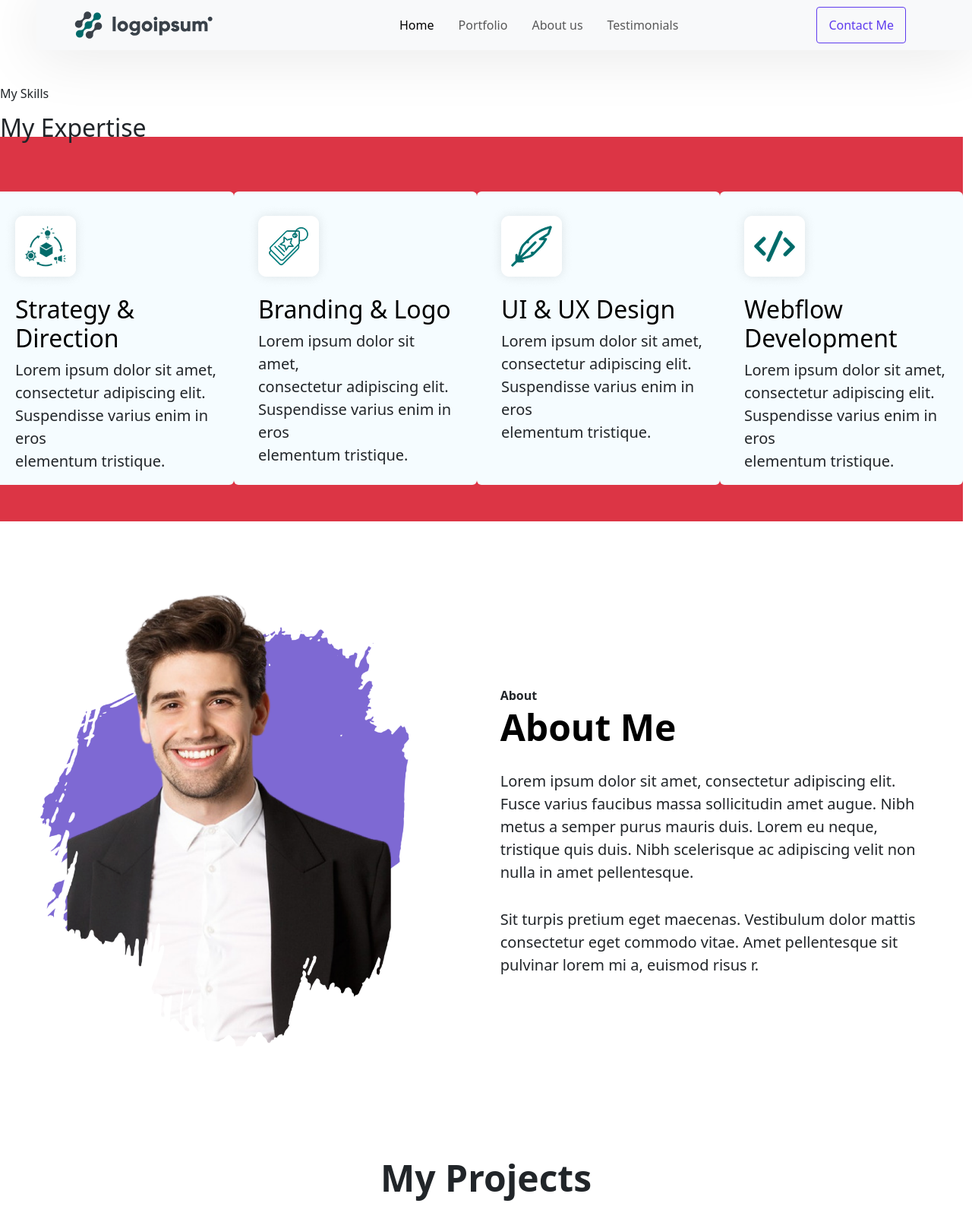
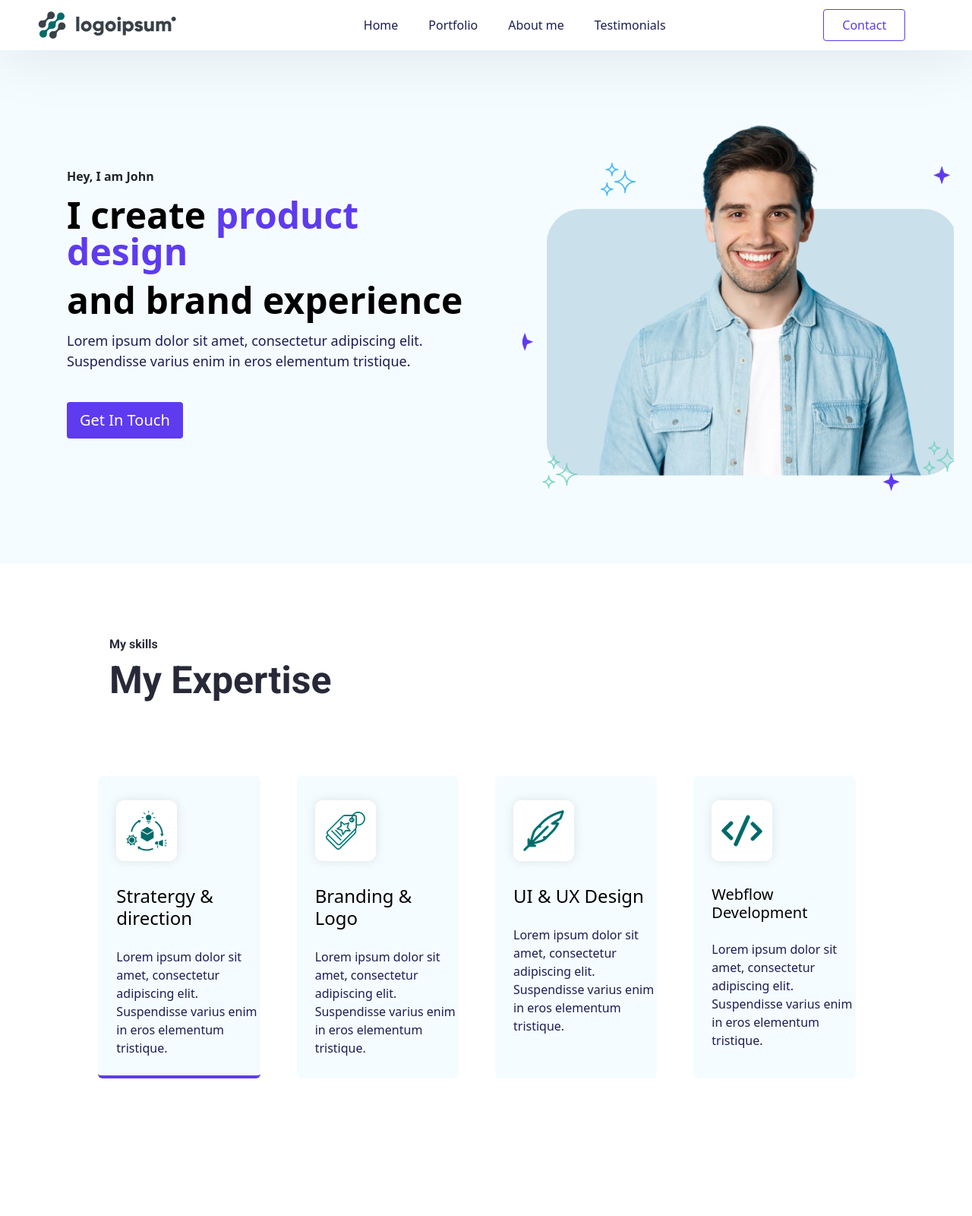
Before and after one commit to Daria1404/Portfolio-website, a plain HTML site: page index.html in a window 1280 px wide. Shown: the top 1600 px of the page at 76% size. Drawn offline with Linux system fonts and the light colour scheme.

Commit message:
Complete

```diff
--- a/index.html
+++ b/index.html
@@ -12,7 +12,7 @@
 
 <body>
   <!-- Navbar start -->
-  <nav class="navbar navbar-expand-lg bg-body-tertiary navshadow ms-5">
+  <!-- <nav class="navbar navbar-expand-lg bg-body-tertiary navshadow ms-5">
     <div class="container-fluid d-flex ps-xl-5">
       <a class="navbar-brand" href="#">
         <img src="./images/Logo (2).png" alt="logo">
@@ -45,96 +45,134 @@
 
       </div>
     </div>
+  </nav> -->
+    <nav class="navbar navbar-expand-lg bg-white navshadow">
+  <div class="container-fluid ps-5 ">
+    <a class="navbar-brand" href="#">
+      <img src="./images/Logo (2).png" alt="logo">
+    </a>
+    <button class="navbar-toggler" type="button" data-bs-toggle="collapse" data-bs-target="#navbarSupportedContent" aria-controls="navbarSupportedContent" aria-expanded="false" aria-label="Toggle navigation">
+      <span class="navbar-toggler-icon"></span>
+    </button>
+    <div class="collapse navbar-collapse align-items-center justify-content-around ms-5 ps-5" id="navbarSupportedContent">
+      <ul class="navbar-nav mb-2 mb-lg-0 links ms-5 gap-4 ">
+        <li class="nav-item">
+          <a class="nav-link active" aria-current="page" href="#">Home</a>
+        </li>
+        <li class="nav-item">
+          <a class="nav-link" href="#">Portfolio</a>
+        </li>
+         <li class="nav-item">
+          <a class="nav-link" href="#">About me</a>
+        </li>
+         <li class="nav-item">
+          <a class="nav-link" href="#">Testimonials</a>
+        </li>
+
+      </ul>
+
+        <div class="ms-5 ">
+          <button class="btn outline rounded-1 px-4 py-2" type="button">Contact</button>
+        </div>
+
+    </div>
+  </div>
 </nav>
   <!-- Navbar end -->
 
   <!-- Hero section start -->
-
+  <div class="container-fluid w-100 col-xxl-8 px-4 py-5 herosectioncolor">
+    <div class="row flex-lg-row-reverse align-items-center g-5 py-5">
+      <div class="col-11 col-sm-10 col-lg-6 ps-md-5">
+        <img src="./images/Group 11 1.png" class="d-block mx-lg-auto img-fluid ms-sm-5 ms-md-5" alt="Bootstrap Themes" width="700"
+          height="500" loading="lazy">
+      </div>
+      <div class="col-lg-6  ">
+        <div class="leftdiv d-flex flex-column gap-4 mb-2 ms-lg-3 ps-xl-5">
+          <div>
+            <h6 class="fw-bold mb-3 text-center text-lg-start">Hey, I am John</h6>
+            <h1 class="display-5 fw-bold text-body-emphasis lh-1 mb-3 text-center text-lg-start">I create
+              <span>product design</span>
+            </h1>
+            <h1 class="display-5 fw-bold text-body-emphasis lh-1 mb-3 text-center text-lg-start"> and brand experience</h1>
+            <p class="lead mb-0 heropara text-center text-lg-start para-color">Lorem ipsum dolor sit amet, consectetur adipiscing elit.</p>
+            <p class="lead text-center heropara text-lg-start para-color"> Suspendisse varius enim in eros elementum tristique.</p>
+          </div>
+          <div class="d-grid gap-2 d-md-flex justify-content-md-center justify-content-lg-start">
+            <button type="button" class="btn bg-purple btn-lg px-3 py-2 me-md-2 rounded-1">Get In Touch</button>
+          </div>
+        </div>
+      </div>
+    </div>
+  </div>
   <!-- Hero section end -->
   <!-- My expertise section start-->
-  <div class="container-fluid px-0 py-5 w-100" id="featured-3">
-    <h6 class="pb-2">My Skills</h6>
-    <h2 class="pb-2">My Expertise</h2>
-    <div class="row g-4 py-5 d-flex column-gap-0  row-cols-1 row-cols-lg-4 bg-danger w-100">
-      <div class="feature col card col-xxl-3 py-3 ps-3 ">
+  <div class="container-fluid w-100  px-0 py-5" id="featured-3">
+    <div class=" ms-5 ps-5 mt-5">
+      <h6 class="fw-bold ps-5 expertise-h6  w-50 text-lg-end ps-lg-0 pe-lg-5 me-lg-5 text-xl-start pe-xl-0 me-xl-0 ms-xl-5 ">My skills</h6>
+    <h1 class="pb-2 expertise-h1 ps-5 w-75 text-lg-center ms-lg-5 text-xl-start ps-xl-0">My Expertise</h1>
+    </div>
+    <div class="row g-4 py-5 row-cols-1 row-cols-lg-4 row-cols-xl-4 gap-xl-5  w-100 justify-content-center mt-3 gap-lg-5 ">
+      <div class="feature col card card1 col-lg-5 col-xl-2 px-2 pe-1 py-2 pt-3">
        <div>
-          <img src="./images/Strategy & Direction.png" alt="">
+        <img src="./images/Strategy & Direction.png" class="img-fluid" alt="">
        </div>
-        <div class=" ps-3 mt-2">
-          <h3 class="fs-2 text-body-emphasis">Strategy & Direction</h3>
-          <div>
-            <p class="fs-5 mb-0">Lorem ipsum dolor sit amet,</p>
-            <p class="fs-5 mb-0">consectetur adipiscing elit.</p>
-            <p class="fs-5 mb-0">Suspendisse varius enim in eros</p>
-            <p class="fs-5 mb-0"> elementum tristique.</p>
-          </div>
+        <div class="d-flex flex-column gap-3 ps-3 mt-3">
+          <h4 class="fs-4 text-body-emphasis w-100">Stratergy & direction</h4>
+        <p class="w-100  para-color">Lorem ipsum dolor sit amet, consectetur adipiscing elit. Suspendisse varius enim in eros elementum tristique.</p>
         </div>
 
       </div>
-      <div class="feature col card col-xxl-3 pt-3 ps-3">
+       <div class="feature col card col-lg-5 col-xl-2 px-2 pe-1 py-2 pt-3">
        <div>
-          <img src="./images/Branding & Logo.png" alt="">
+        <img src="./images/Branding & Logo.png" class="img-fluid" alt="">
        </div>
-        <div class=" ps-3 mt-2">
-          <h3 class="fs-2 text-body-emphasis">Branding & Logo</h3>
-          <div class="pe-3">
-            <p class="fs-5 mb-0">Lorem ipsum dolor sit amet,</p>
-            <p class="fs-5 mb-0">consectetur adipiscing elit.</p>
-            <p class="fs-5 mb-0">Suspendisse varius enim in eros</p>
-            <p class="fs-5 mb-0"> elementum tristique.</p>
-          </div>
+        <div class="d-flex flex-column gap-3 ps-3 mt-3">
+          <h4 class="fs-4 text-body-emphasis">Branding & Logo</h4>
+        <p class="w-100 para-color">Lorem ipsum dolor sit amet, consectetur adipiscing elit. Suspendisse varius enim in eros elementum tristique.</p>
         </div>
 
       </div>
-      <div class="feature col card col-xxl-3 pt-3 ps-3">
+      <div class="feature col card col-lg-5 col-xl-2 px-2 pe-1 py-2 pt-3">
        <div>
-          <img src="./images/UI & UX Design.png" alt="">
+        <img src="./images/UI & UX Design.png" class="img-fluid" alt="">
        </div>
-        <div class=" ps-3 mt-2">
-          <h3 class="fs-2 text-body-emphasis">UI & UX Design</h3>
-          <div>
-            <p class="fs-5 mb-0">Lorem ipsum dolor sit amet,</p>
-            <p class="fs-5 mb-0">consectetur adipiscing elit.</p>
-            <p class="fs-5 mb-0">Suspendisse varius enim in eros</p>
-            <p class="fs-5 mb-0"> elementum tristique.</p>
-          </div>
+        <div class="d-flex flex-column gap-3 ps-3 mt-3">
+          <h3 class="fs-4 text-body-emphasis">UI & UX Design</h3>
+        <p class="w-100 para-color">Lorem ipsum dolor sit amet, consectetur adipiscing elit. Suspendisse varius enim in eros elementum tristique.</p>
         </div>
 
       </div>
-      <div class="feature col card col-xxl-3 pt-3 ps-3">
+      <div class="feature col card col-lg-5 col-xl-2 px-2 pe-1 py-2 pt-3">
        <div>
-          <img src="./images/Webflow Development.png" alt="">
+        <img src="./images/Webflow Development.png" class="img-fluid" alt="">
        </div>
-        <div class=" ps-3 mt-2">
-          <h3 class="fs-2 text-body-emphasis">Webflow Development</h3>
-          <div>
-            <p class="fs-5 mb-0">Lorem ipsum dolor sit amet,</p>
-            <p class="fs-5 mb-0">consectetur adipiscing elit.</p>
-            <p class="fs-5 mb-0">Suspendisse varius enim in eros</p>
-            <p class="fs-5 mb-0"> elementum tristique.</p>
-          </div>
+        <div class="d-flex flex-column gap-3 ps-3 mt-3">
+          <h5 class=" text-body-emphasis">Webflow Development</h5>
+        <p class="w-100 para-color">Lorem ipsum dolor sit amet, consectetur adipiscing elit. Suspendisse varius enim in eros elementum tristique.</p>
         </div>
 
+      </div>
     </div>
   </div>
   <!-- My expertise section end-->
   <!-- Aboutme section start -->
   <div class="container-fluid col-xxl-8 px-4 py-5  w-100">
     <div
-        class="row flex-column-reverse flex-lg-row-reverse align-items-center g-5 gap-xl-5 py-5 justify-content-center gap-lg-5">
+      class="row flex-column-reverse flex-lg-row-reverse align-items-center g-5 py-3 gap-xl-5 py-lg-5 justify-content-center gap-lg-5">
       <div class="col-lg-6 col-xxl-5 ps-xl-5 ps-4 d-flex flex-column gap-2 pt-5 ps-lg-5 gap-lg-3">
         <div>
           <h6 class="fw-bold text-center text-lg-start">About</h6>
           <h1 class="display-5 fw-bold text-body-emphasis lh-1 mb-3 text-center text-lg-start">About Me</h1>
         </div>
         <div class="d-flex flex-column gap-4 px-sm-3 px-lg-0 gap-lg-3 gap-xxl-4">
-            <p class="lead expertise-para text-center px-2 text-lg-start px-lg-0">
+          <p class="lead expertise-para text-center px-2 text-lg-start px-lg-0 para-color">
             Lorem ipsum dolor sit amet, consectetur adipiscing elit. Fusce varius
             faucibus massa sollicitudin amet augue. Nibh metus a semper purus mauris
             duis. Lorem eu neque, tristique quis duis. Nibh scelerisque ac adipiscing velit
             non nulla in amet pellentesque.
           </p>
-            <p class="lead expertise-para text-center text-lg-start">
+          <p class="lead expertise-para text-center text-lg-start para-color">
             Sit turpis pretium eget maecenas. Vestibulum dolor mattis consectetur eget commodo vitae. Amet
             pellentesque sit pulvinar lorem mi a, euismod risus r.
           </p>
@@ -152,7 +190,7 @@
 
     <h1 class="pb-2 text-center display-5 fw-bold">My Projects</h1>
 
-      <div class="row g-4 py-5 row-cols-1 row-cols-lg-3 row-cols-xl-4 justify-content-center gap-5  pe-3 px-sm-5  w-100">
+    <div class="row g-4 py-5 row-cols-1 row-cols-lg-3 row-cols-xl-4 justify-content-center gap-5 px-3 ps-5 px-sm-5  w-100">
       <div class="feature col-lg-5 col-xl-3 project-card px-0">
         <div>
           <img src="./images/website img.png" class="img-fluid" alt="">
@@ -160,10 +198,11 @@
         <div class="d-flex flex-column gap-3 p-4">
           <div>
             <h3 class="fs-2 text-body-emphasis">Ahuse</h3>
-              <p>Lorem ipsum dolor sit amet, consectetur adipiscing elit. Suspendisse varius enim in eros.</p>
+            <p class=" para-color">Lorem ipsum dolor sit amet, consectetur adipiscing elit. Suspendisse varius enim in eros.</p>
           </div>
-            <div>
-              <h6>view in dribble </h6>
+          <div class="  d-flex flex-row gap-3">
+            <h6 class="border-custom">view in dribble </h6>
+            <img src="./images/Vector (2).png" class="img-fluid vector" alt="">
           </div>
         </div>
       </div>
@@ -174,10 +213,11 @@
         <div class="d-flex flex-column gap-3 p-4">
           <div>
             <h3 class="fs-2 text-body-emphasis">App Dashboard</h3>
-              <p>Lorem ipsum dolor sit amet, consectetur adipiscing elit. Suspendisse varius enim in eros.</p>
+            <p class=" para-color">Lorem ipsum dolor sit amet, consectetur adipiscing elit. Suspendisse varius enim in eros.</p>
           </div>
-            <div>
-              <h6>view in dribble </h6>
+          <div class="d-flex flex-row gap-3">
+            <h6 class="border-custom">view in dribble </h6>
+            <img src="./images/Vector (2).png" class="img-fluid vector" alt="">
           </div>
         </div>
 
@@ -189,10 +229,11 @@
         <div class="d-flex flex-column gap-3 p-4">
           <div>
             <h3 class="fs-2 text-body-emphasis">Easy Rent</h3>
-              <p>Lorem ipsum dolor sit amet, consectetur adipiscing elit. Suspendisse varius enim in eros.</p>
+            <p class=" para-color">Lorem ipsum dolor sit amet, consectetur adipiscing elit. Suspendisse varius enim in eros.</p>
           </div>
-            <div>
-              <h6>view in dribble </h6>
+          <div class="d-flex flex-row gap-3">
+            <h6 class="border-custom">view in dribble </h6>
+            <img src="./images/Vector (2).png" class="img-fluid vector" alt="">
           </div>
         </div>
       </div>
@@ -206,13 +247,13 @@
       <h1 class="fw-bold display-4 ps-sm-5 ms-sm-3  ps-lg-0 ms-lg-0 pe-lg-5 me-lg-5 text-lg-center text-xl-start">
         Customer testimonials</h1>
     </div>
-      <div class="row g-4 py-5 row-cols-1 row-cols-lg-3 row-cols-lg-4 justify-content-center gap-5 px-sm-5 px-xl-0 ">
+    <div class="row g-4 py-5 row-cols-1 row-cols-lg-3 row-cols-lg-4 justify-content-center gap-5 px-sm-5 px-xl-0 px-3 ">
       <div class="feature col col-lg-5 col-xl-3 reviews p-4 d-flex flex-column gap-4 rounded-2">
         <div class="ps-2">
           <img src="./images/Stars.png" class="img-fluid stars-width" alt="">
         </div>
         <div class="ps-2">
-            <p>"Lorem ipsum dolor sit amet, consectetur adipiscing elit. Suspendisse varius enim in eros elementum
+          <p class=" para-color">"Lorem ipsum dolor sit amet, consectetur adipiscing elit. Suspendisse varius enim in eros elementum
             tristique. Duis cursus, mi quis viverra.</p>
         </div>
         <div class="d-flex flex-row justify-content-start  ps-3">
@@ -232,7 +273,7 @@
           <img src="./images/Stars.png" class="img-fluid stars-width" alt="">
         </div>
         <div class="ps-2">
-            <p>"Lorem ipsum dolor sit amet, consectetur adipiscing elit. Suspendisse varius enim in eros elementum
+          <p class=" para-color">"Lorem ipsum dolor sit amet, consectetur adipiscing elit. Suspendisse varius enim in eros elementum
             tristique. Duis cursus, mi quis viverra.</p>
         </div>
         <div class="d-flex flex-row justify-content-start  ps-3">
@@ -251,7 +292,7 @@
           <img src="./images/Stars.png" class="img-fluid stars-width" alt="">
         </div>
         <div class="ps-2">
-            <p>"Lorem ipsum dolor sit amet, consectetur adipiscing elit. Suspendisse varius enim in eros elementum
+          <p class=" para-color">"Lorem ipsum dolor sit amet, consectetur adipiscing elit. Suspendisse varius enim in eros elementum
             tristique. Duis cursus, mi quis viverra.</p>
         </div>
         <div class="d-flex flex-row justify-content-start  ps-3">
@@ -274,7 +315,7 @@
       <div class="py-5 text-center">
         <h6 class="fw-bold">Get In Touch</h6>
         <h1 class="fw-bold">Contact me</h1>
-          <p class="lead fs-6">Lorem ipsum dolor sit amet, consectetur adipiscing elit.
+        <p class="lead fs-6 para-color">Lorem ipsum dolor sit amet, consectetur adipiscing elit.
         </p>
       </div>
       <div class="row g-5 justify-content-center">
@@ -315,17 +356,16 @@
                 <label for="inputState" class="form-label">Chose a topic</label>
                 <select id="inputState" class="form-select">
                   <option selected>Select one..</option>
-                    <option>...</option>
+                  <option>Web development</option>
+                  <option>Digital marketing</option>
+                  <option>E-commerce</option>
                 </select>
               </div>
-                <div class="col-12 mt-xxl-4">
-                  <label for="MEssage" class="form-label">Message</label>
-                  <input type="text" class="form-control h-50" id="lastName" placeholder="Typpe your message..."
-                    value="" required="">
-                  <div class="invalid-feedback">
-                    Valid last name is required.
-                  </div>
-                </div>
+
+              <form>
+<label for="Message">Message</label>
+<textarea name="comments" cols="12" rows="7">Type your message...</textarea>
+              </form>
               <div class="col-12 mt-xxl-4">
                 <div class="form-check">
                   <input class="form-check-input" type="checkbox" id="gridCheck">
@@ -335,8 +375,8 @@
                 </div>
               </div>
             </div>
-              <div class=" w-50 mt-5">
-                <button class=" btn btn-primary btn-lg px-3 py-3" type="submit">Submit</button>
+            <div class=" mt-5">
+              <button class=" btn contact-btn btn-lg px-4 py-2" type="submit">Submit</button>
             </div>
           </form>
         </div>
@@ -346,15 +386,15 @@
   </div>
   <!-- Contact section end -->
   <!-- Footer start -->
-    <div class="herosectioncolor">
-      <div class="container-fluid w-100">
+
+    <div class="container-fluid w-100 herosectioncolor">
       <footer class="py-5  pe-2 w-100 d-flex flex-column gap-5 ">
-        <div class="d-flex justify-content-between">
+        <div class="d-flex flex-column gap-3 mt-4 align-items-center flex-lg-row  justify-content-lg-between">
           <div>
-            <img src="./images/Logo (2).png" class="ms-5" alt="">
+            <img src="./images/Logo (2).png" class="ms-lg-5" alt="">
           </div>
           <div>
-            <ul class="d-flex list-unstyled gap-5">
+            <ul class="d-flex list-unstyled gap-2 gap-lg-4">
               <li>
                 <a href="" class="tags">Home</a>
               </li>
@@ -390,9 +430,9 @@
             </div>
           </div>
         </div>
-        <div class="d-flex flex-column flex-sm-row justify-content-between py-5 my-5 border-top">
-          <h6 class="ms-5">Made with 💖 by Airdokan</h6>
-          <ul class="d-flex list-unstyled gap-3 me-4">
+        <div class="d-flex flex-column gap-3 align-items-center flex-sm-row justify-content-between py-5 my-5 border-top">
+          <h6 class="ms-lg-5">Made with 💖 by Airdokan</h6>
+          <ul class="d-flex list-unstyled gap-3 me-lg-4">
             <li>
               <a href="" class="secondtags">Privacy Policy</a>
             </li>
@@ -406,7 +446,7 @@
         </div>
       </footer>
     </div>
-    </div>
+
   <!-- Footer end -->
 
 
--- a/style.css
+++ b/style.css
@@ -14,7 +14,12 @@
 .outline{
     border-color: #5E3BEE !important;
     color: #5E3BEE !important;
-    padding: 11px 15px !important;
+    padding:  !important;
+
+}
+.contact-btn{
+    background-color: #5E3BEE !important;
+    color: white;
 
 }
 .herosectioncolor{
@@ -23,12 +28,10 @@
      /* width: 100% !important; */
 }
 .links li a{
-    gap: 16.71px !important;
+    color: #1C1E53 !important;
     font-size: 16px !important;
 }
-/* .gap-custom{
-    gap:20px !important ;
-} */
+
 .navshadow{
    box-shadow: 0px 5.33px 80px 0px #0000001A !important;
 
@@ -39,16 +42,24 @@
     border: none !important;
     outline: none !important;
 }
-.expertise-para{
+.card1{
+    border-bottom: 4px solid #5E3BEE !important;
+}
+/* .expertise-para{
     font-size: 20px !important;
     font-weight: 499 !important;
     line-height: 150% !important;
-}
+} */
 .expertise-h1{
-    font-size: 64px !important;
+    font-size: 50px !important;
     font-weight: 700 !important;
     line-height: 120% !important;
     font-family: Roboto !important;
+    color: #282938 !important;
+}
+.expertise-h6{
+    font-family: Roboto !important;
+    color: #282938 !important;
 }
 .project-card{
     box-shadow: 0px 5.33px 16px 0px #00000026 !important;
@@ -81,10 +92,25 @@
 }
 .tags{
     text-decoration: none !important;
-    font-size: 16px !important;
+    font-size: 15px !important;
     color: black !important;
 }
 .secondtags{
     font-size: 16px !important;
     color: black !important;
 }
+.heropara{
+    font-size: 18px !important;
+}
+.para-color{
+    color: #1C1E53 !important;
+}
+.border-custom{
+
+    border-bottom: 3px solid #5E3BEE !important;
+    padding-bottom: 5px !important;
+}
+.vector{
+    width: 25px !important;
+    height: 25px !important;
+}
```
Also changed, not shown: images/Vector (2).png (added). Lines whose indentation alone changed are shown as unchanged.
